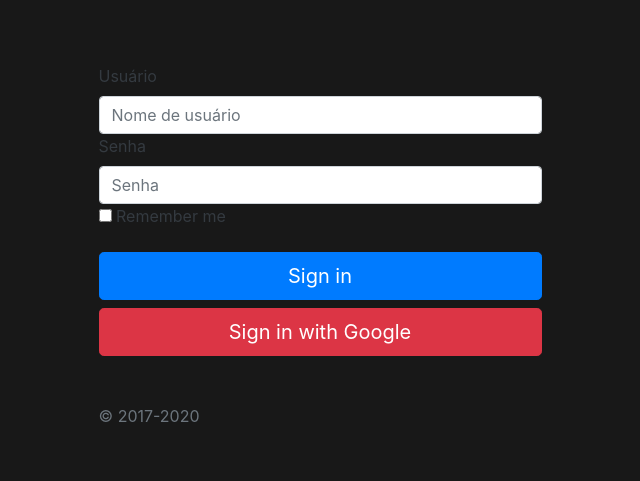
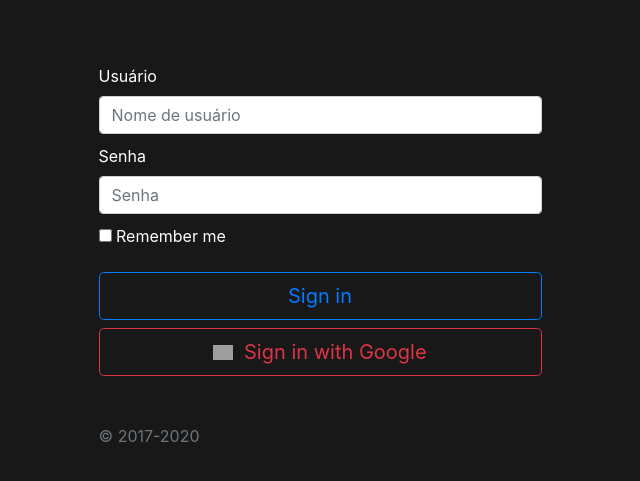
Before and after one commit to cristiansuzuki/lista-tarefas, a Django app: page /accounts/login/ in a window 1280 px wide. Shown: the top 481 px of the page, without its empty margins (320-960 px from the left). Run offline with Django 3.2, Linux system fonts and the light colour scheme; some libraries are stand-ins or nearby versions; grey boxes are pictures that could not be loaded.

Commit message:
alteracoes no front

```diff
--- a/listaApp/templates/account/login.html
+++ b/listaApp/templates/account/login.html
@@ -8,6 +8,8 @@
 
     <meta charset="utf-8">
     <meta name="viewport" content="width=device-width, initial-scale=1, shrink-to-fit=no">
+
+    <link rel="icon" href="{% static 'assets/favicon.ico' %}" type="image/ico">
 
     <link rel="stylesheet" href="https://stackpath.bootstrapcdn.com/bootstrap/4.5.0/css/bootstrap.min.css" integrity="sha384-9aIt2nRpC12Uk9gS9baDl411NQApFmC26EwAOH8WgZl5MYYxFfc+NcPb1dKGj7Sk" crossorigin="anonymous">
 
@@ -20,20 +22,23 @@
           <div class="col-md-5 bg-grey p-3">
             <form class="login" method="POST" action="{% url 'account_login' %}">
                 {% csrf_token %}
-                <label>Usuário</label>
+                <label style="color: white;">Usuário</label>
                 <input type="text" name="login" placeholder="Nome de usuário" class="form-control" autocomplete="username" maxlength="150" required="" id="id_login">
 
-                <label>Senha</label>
+                <label style="color: white; margin-top: 10px;">Senha</label>
                 <input type="password" name="password" placeholder="Senha" class="form-control" autocomplete="current-password" required="" id="id_password">
                 <div class="checkbox mb-3">
-                  <label>
+                  <label style="color: white; margin-top: 10px;">
                     <input type="checkbox" value="remember-me"> Remember me
                   </label>
                 </div>
-                <button class="btn btn-lg btn-primary btn-block" type="submit">Sign in</button>
-                <a href="{% provider_login_url 'google' %}" class="btn btn btn-danger btn-lg btn-block" role="button" aria-pressed="true">Sign in with Google</a>
+                <button class="btn btn-lg btn-outline-primary btn-block" type="submit">Sign in</button>
+                <a href="{% provider_login_url 'google' %}" class="btn btn btn-outline-danger btn-lg btn-block" role="button" aria-pressed="true">
+                  <img width="20px" style="margin-bottom:3px; margin-right:5px" alt="Google sign-in" src="https://upload.wikimedia.org/wikipedia/commons/thumb/5/53/Google_%22G%22_Logo.svg/512px-Google_%22G%22_Logo.svg.png" />
+                  Sign in with Google</a>
                 <p class="mt-5 mb-3 text-muted">&copy; 2017-2020</p>
               </form>
+
           </div>
         </div>
       </div>
--- a/listaApp/templates/index.html
+++ b/listaApp/templates/index.html
@@ -6,6 +6,7 @@
   {% block container %}
 
 <header>
+  <link rel="icon" href="{% static 'assets/favicon.ico' %}" type="image/ico">
   <h2 class="lista">Dev.Lista$</h2>
 </header>
 
```
Also changed, not shown: lista/settings/base.py (+8 -1 lines), listaApp/templates/registro-usuario.html (line endings or trailing spaces).
